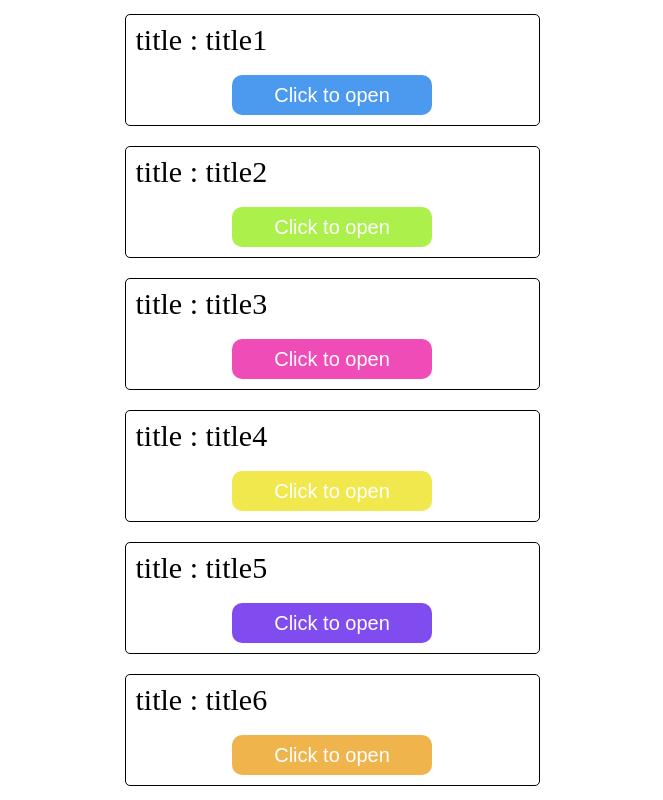
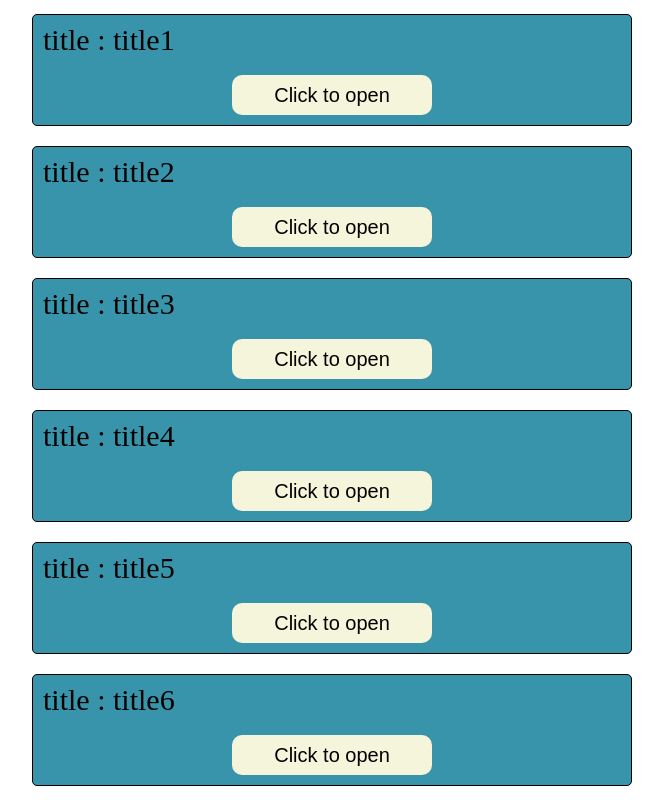
Before and after one commit to duglikespiano/25projectswithreact, a React (Create React App) app: page /1_accordion in a window 1280 px wide. Shown: the whole page, without its empty margins (308-971 px from the left). Built offline with nearby package versions, Linux system fonts and the light colour scheme.

Commit message:
1 - ACCORDION REFACTORED

```diff
--- a/src/components/1_accordion/Accordion.module.scss
+++ b/src/components/1_accordion/Accordion.module.scss
@@ -13,76 +13,3 @@
 	flex-direction: column;
 	row-gap: 20px;
 }
-
-.item {
-	display: flex;
-	flex-direction: column;
-	justify-content: center;
-	border: 1px solid #000;
-	border-radius: 5px;
-	padding: 10px;
-	&:nth-of-type(1) {
-		.item-button {
-			background-color: rgb(76, 153, 240);
-		}
-	}
-	&:nth-of-type(2) {
-		.item-button {
-			background-color: rgb(172, 240, 76);
-		}
-	}
-	&:nth-of-type(3) {
-		.item-button {
-			background-color: rgb(240, 76, 183);
-		}
-	}
-	&:nth-of-type(4) {
-		.item-button {
-			background-color: rgb(240, 232, 76);
-		}
-	}
-	&:nth-of-type(5) {
-		.item-button {
-			background-color: rgb(128, 76, 240);
-		}
-	}
-	&:nth-of-type(6) {
-		.item-button {
-			background-color: rgb(240, 180, 76);
-		}
-	}
-}
-
-.item-button {
-	display: inline-block;
-	width: 200px;
-	height: 40px;
-	font-size: 20px;
-	color: #fff;
-	border: none;
-	border-radius: 10px;
-	vertical-align: top;
-	align-self: center;
-	cursor: pointer;
-}
-
-.item-title {
-	font-size: 30px;
-	margin-bottom: 10px;
-}
-
-.item-description-wrapper {
-	display: grid;
-	grid-template-rows: 0fr;
-	font-size: 20px;
-	margin-bottom: 10px;
-	transition: grid-template-rows 1s;
-	overflow: hidden;
-	&.active {
-		grid-template-rows: 1fr;
-	}
-}
-
-.item-description {
-	min-height: 0;
-}
--- a/src/components/1_accordion/Accordion.tsx
+++ b/src/components/1_accordion/Accordion.tsx
@@ -1,34 +1,16 @@
 import { useState } from 'react';
+import Item from './Item';
+import { data } from './data';
 import styles from './Accordion.module.scss';
-import { data } from './data';
 
 export default function Accordion() {
 	const [items, setItems] = useState(data);
-	const toggleActive = (id: number) => {
-		const editedData = items;
-		const clickedItemIndex = items.findIndex((item) => item.id === id);
-		editedData[clickedItemIndex].active = !editedData[clickedItemIndex].active;
-		setItems([...editedData]);
-	};
-
 	return (
 		<div className={styles['accordion']}>
 			<ul className={styles['items']}>
-				{items.map((item) => {
-					return (
-						<li className={styles['item']} key={item.id}>
-							<p className={styles['item-title']}>title : {item.title}</p>
-							<div className={styles['item-description-wrapper']}>
-								<p className={item.active ? styles['item-description.test'] : styles['item-description']}>
-									title : {item.description}
-								</p>
-							</div>
-							<button onClick={() => toggleActive(item.id)} className={styles['item-button']}>
-								Click to open
-							</button>
-						</li>
-					);
-				})}
+				{items.map((item) => (
+					<Item id={item.id} title={item.title} description={item.description} />
+				))}
 			</ul>
 		</div>
 	);
--- /dev/null
+++ b/src/components/1_accordion/Item.module.scss
@@ -0,0 +1,40 @@
+.item {
+	display: flex;
+	width: 600px;
+	flex-direction: column;
+	justify-content: center;
+	background-color: #3894ab;
+	border: 1px solid #000;
+	border-radius: 5px;
+	padding: 10px;
+}
+
+.item-button {
+	display: inline-block;
+	width: 200px;
+	height: 40px;
+	font-size: 20px;
+	background-color: beige;
+	border: none;
+	border-radius: 10px;
+	vertical-align: top;
+	align-self: center;
+	cursor: pointer;
+}
+
+.item-title {
+	font-size: 30px;
+	margin-bottom: 10px;
+}
+
+.item-description-wrapper {
+	display: grid;
+	grid-template-rows: 1fr;
+	font-size: 20px;
+	margin-bottom: 10px;
+	transition: grid-template-rows 1s;
+	overflow: hidden;
+	&.active {
+		grid-template-rows: 1fr;
+	}
+}
--- /dev/null
+++ b/src/components/1_accordion/Item.tsx
@@ -0,0 +1,21 @@
+import { useState } from 'react';
+import { DataType } from './data';
+import styles from './Item.module.scss';
+
+export default function Item(props: DataType) {
+	const [isOpen, setIsOpen] = useState(false);
+	const setIsOpenHandler = (isOpen: boolean) => {
+		setIsOpen(!isOpen);
+	};
+	return (
+		<li className={styles['item']} key={props.id}>
+			<p className={styles['item-title']}>title : {props.title}</p>
+			<div className={styles['item-description-wrapper']}>
+				{isOpen ? <p className={styles['item-description']}>{props.description}</p> : null}
+			</div>
+			<button onClick={() => setIsOpenHandler(isOpen)} className={styles['item-button']}>
+				Click to open
+			</button>
+		</li>
+	);
+}
--- a/src/components/1_accordion/data.ts
+++ b/src/components/1_accordion/data.ts
@@ -1,38 +1,38 @@
-export const data = [
+export type DataType = {
+	id: number;
+	title: string;
+	description: string;
+};
+
+export const data: DataType[] = [
 	{
 		id: 1,
 		title: 'title1',
 		description: 'Lorem ipsum dolor sit amet consectetur adipisicing elit. Nisi, voluptates.',
-		active: false,
 	},
 	{
 		id: 2,
 		title: 'title2',
 		description: 'Lorem ipsum dolor sit amet consectetur adipisicing elit. Nisi, voluptates.',
-		active: false,
 	},
 	{
 		id: 3,
 		title: 'title3',
 		description: 'Lorem ipsum dolor sit amet consectetur adipisicing elit. Nisi, voluptates.',
-		active: false,
 	},
 	{
 		id: 4,
 		title: 'title4',
 		description: 'Lorem ipsum dolor sit amet consectetur adipisicing elit. Nisi, voluptates.',
-		active: false,
 	},
 	{
 		id: 5,
 		title: 'title5',
 		description: 'Lorem ipsum dolor sit amet consectetur adipisicing elit. Nisi, voluptates.',
-		active: false,
 	},
 	{
 		id: 6,
 		title: 'title6',
 		description: 'Lorem ipsum dolor sit amet consectetur adipisicing elit. Nisi, voluptates.',
-		active: false,
 	},
 ];
```
